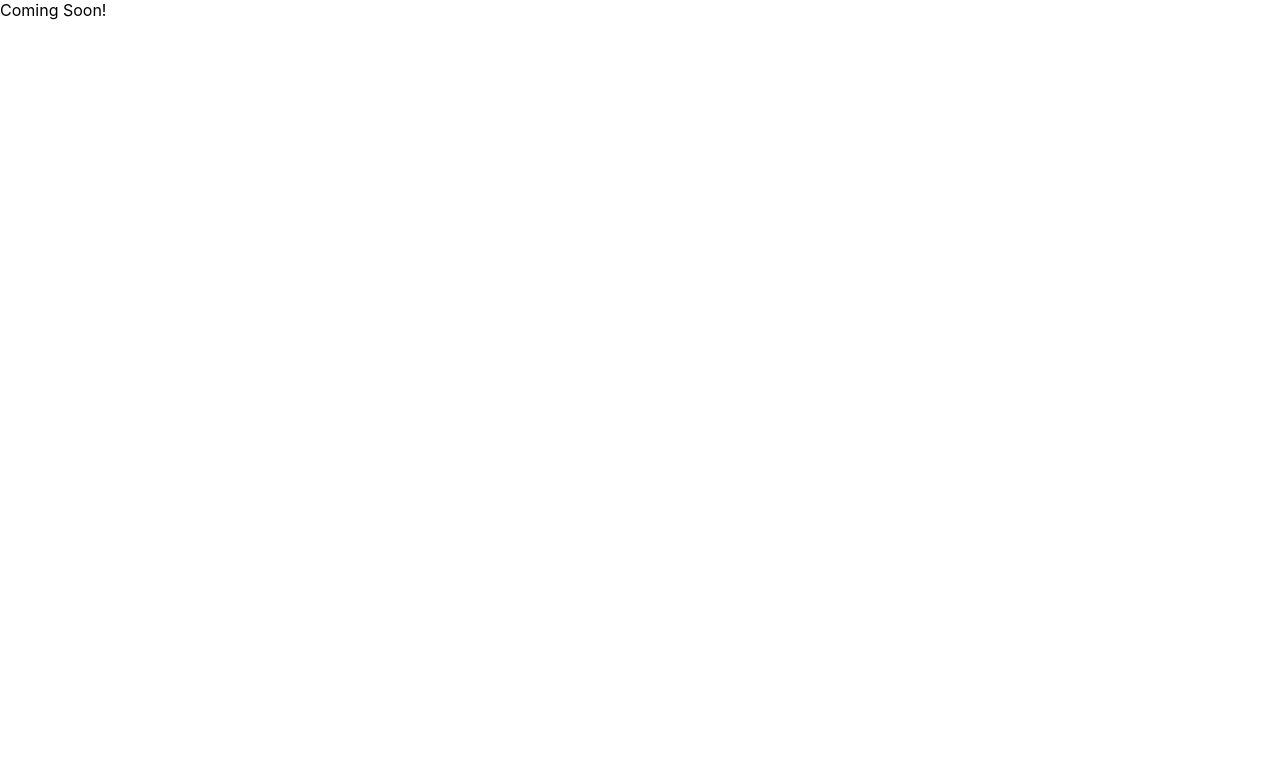
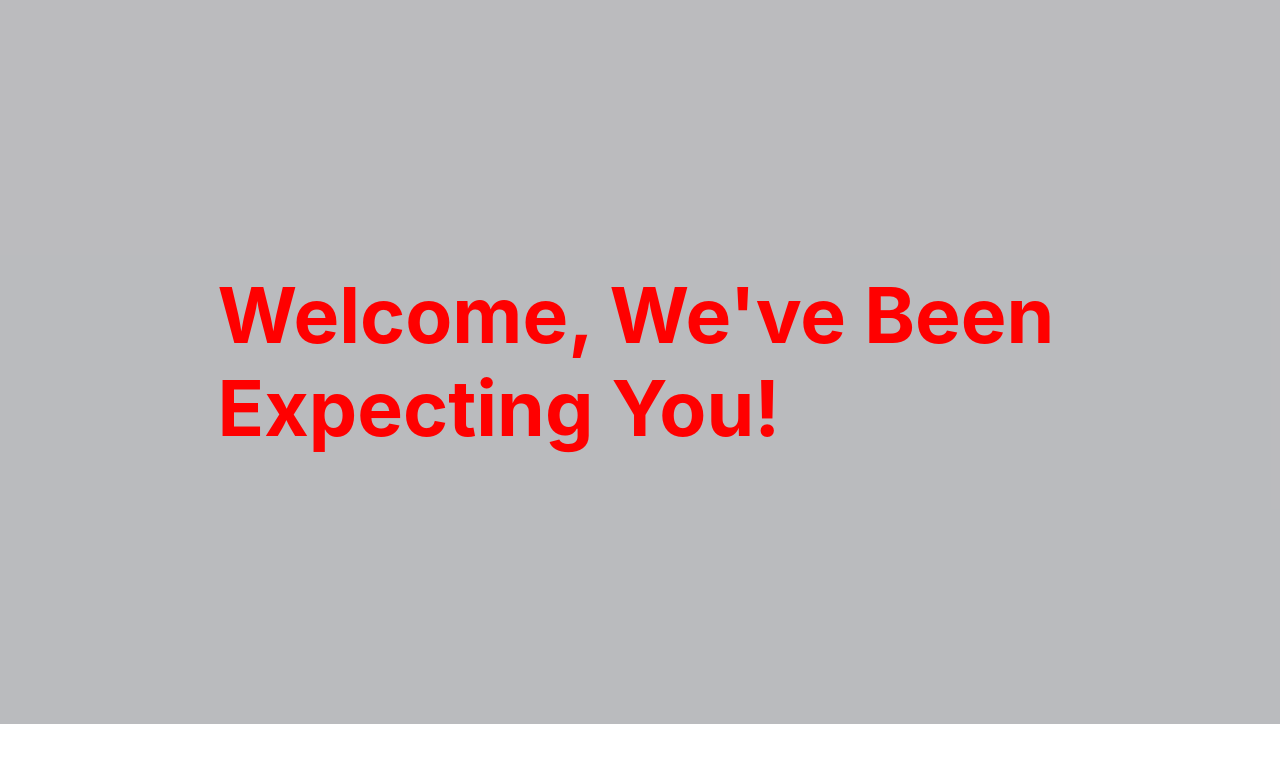
Before and after one commit to eddybanks/edwindela, a React (Create React App) app: page / in a window 1280 px wide. Shown: the top 762 px of the page. Built offline with nearby package versions, Linux system fonts and the light colour scheme.

Commit message:
install styled-components package to help with css animations in react

```diff
--- a/package.json
+++ b/package.json
@@ -5,7 +5,8 @@
   "dependencies": {
     "react": "^16.8.2",
     "react-dom": "^16.8.2",
-    "react-scripts": "2.1.5"
+    "react-scripts": "2.1.5",
+    "styled-components": "^4.1.3"
   },
   "scripts": {
     "start": "react-scripts start",
--- a/src/components/App.js
+++ b/src/components/App.js
@@ -1,10 +1,11 @@
 import React, { Component } from 'react';
+import Landing from './home/landing'
 
 class App extends Component {
   render() {
     return (
       <div className="App">
-        Coming Soon!
+        <Landing />
       </div>
     );
   }
--- /dev/null
+++ b/src/components/home/landing.js
@@ -0,0 +1,31 @@
+import React, { Component } from 'react'
+import styled, { keyframes } from 'styled-components'
+
+const landingPage = {
+  "header" : {"id": 1, "type": "header", "content": "Welcome, We've Been Expecting You!"}
+}
+
+const moveHeader = keyframes`
+0% { color: red; }
+30% { color: white; }
+60% { color: black; }
+100% { color: purple; }
+`
+const LandingStyle = styled.div`
+  font-size: 2.4em;
+  color: white;
+  padding: 17%;
+  background-color: rgba(29,30,40,0.3);
+  animation: ${moveHeader} linear 5s infinite;
+  -webkit-animation: ${moveHeader} linear 5s infinite;
+`
+
+export default class Landing extends Component {
+  render() {
+    return (
+      <LandingStyle>
+        <header><h1>{landingPage.header.content}</h1></header>
+      </LandingStyle>
+    )
+  }
+}
```
Also changed, not shown: 1 other file (tests, documents, lock files or other folders).
